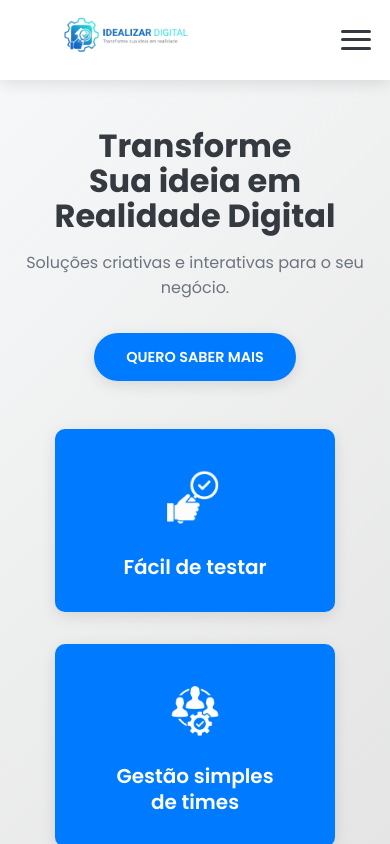
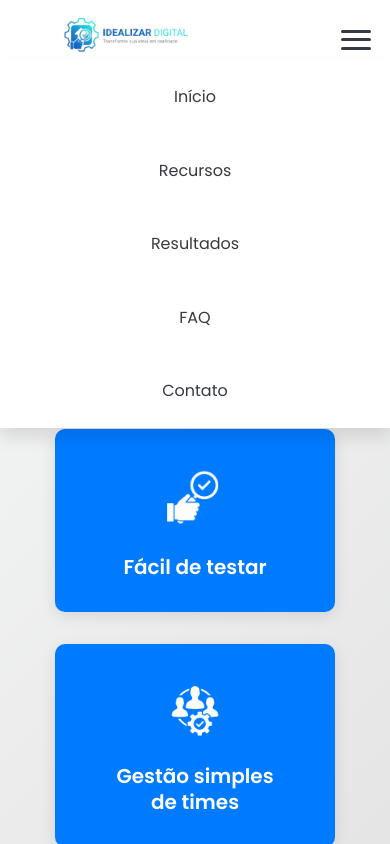
Before and after one commit to devrodrigobrito/landing-page-interativa, a plain HTML site: page index.html in a window 390 px wide. Both pictures are taken after a click on the element 355 px from the left and 40 px from the top of the page. Shown: the top 844 px of the page. Drawn offline with Linux system fonts and the light colour scheme.

Commit message:
feat(nav): Adiciona funcionalidade de toggle para o menu hambúrguer

```diff
--- a/index.html
+++ b/index.html
@@ -227,5 +227,6 @@
         </div>
     </footer>
 
+<script src="script.js"></script>
 </body>
 </html>
--- /dev/null
+++ b/script.js
@@ -0,0 +1,12 @@
+const menuHamburgerBtnEl = document.querySelector('#menu-hamburger-btn');
+const navlistEl = document.querySelector('.nav-list');
+
+
+
+
+
+
+
+menuHamburgerBtnEl.addEventListener('click', function() {
+    navlistEl.classList.toggle('active');
+});
```
